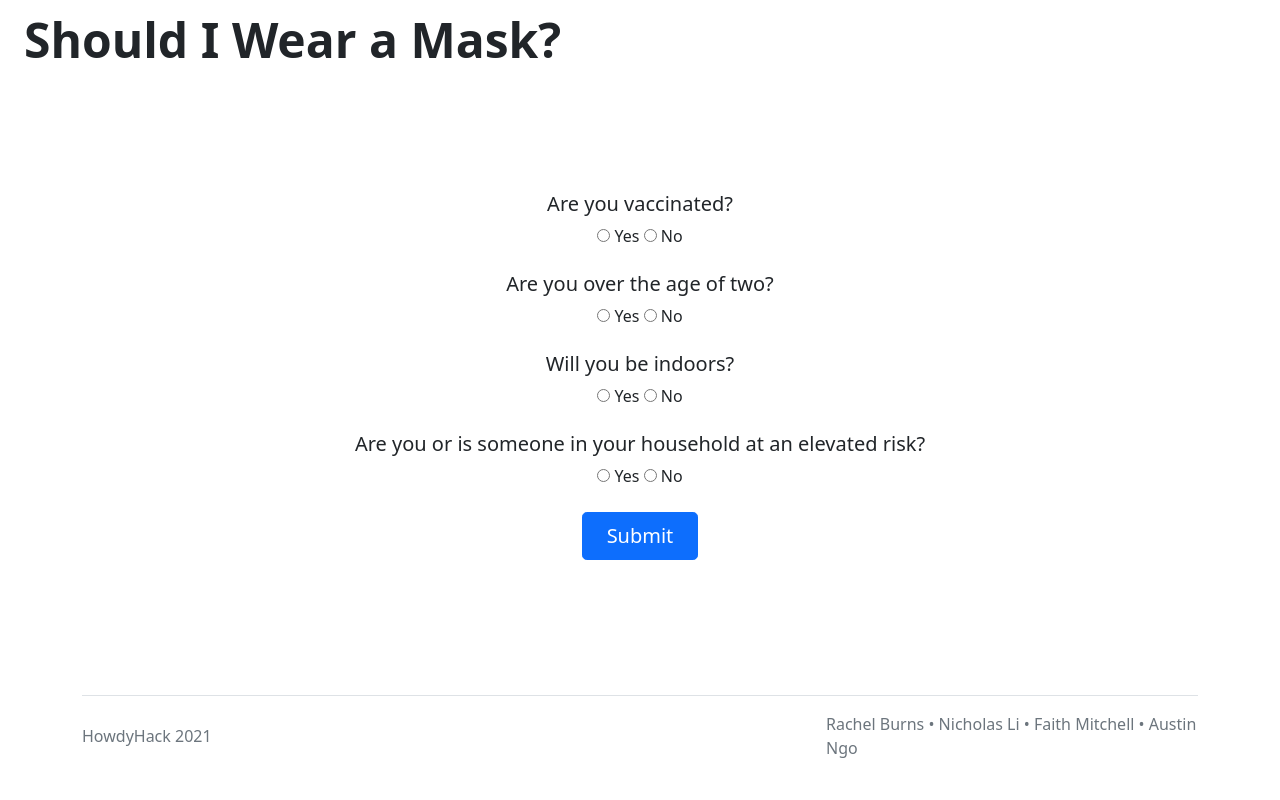
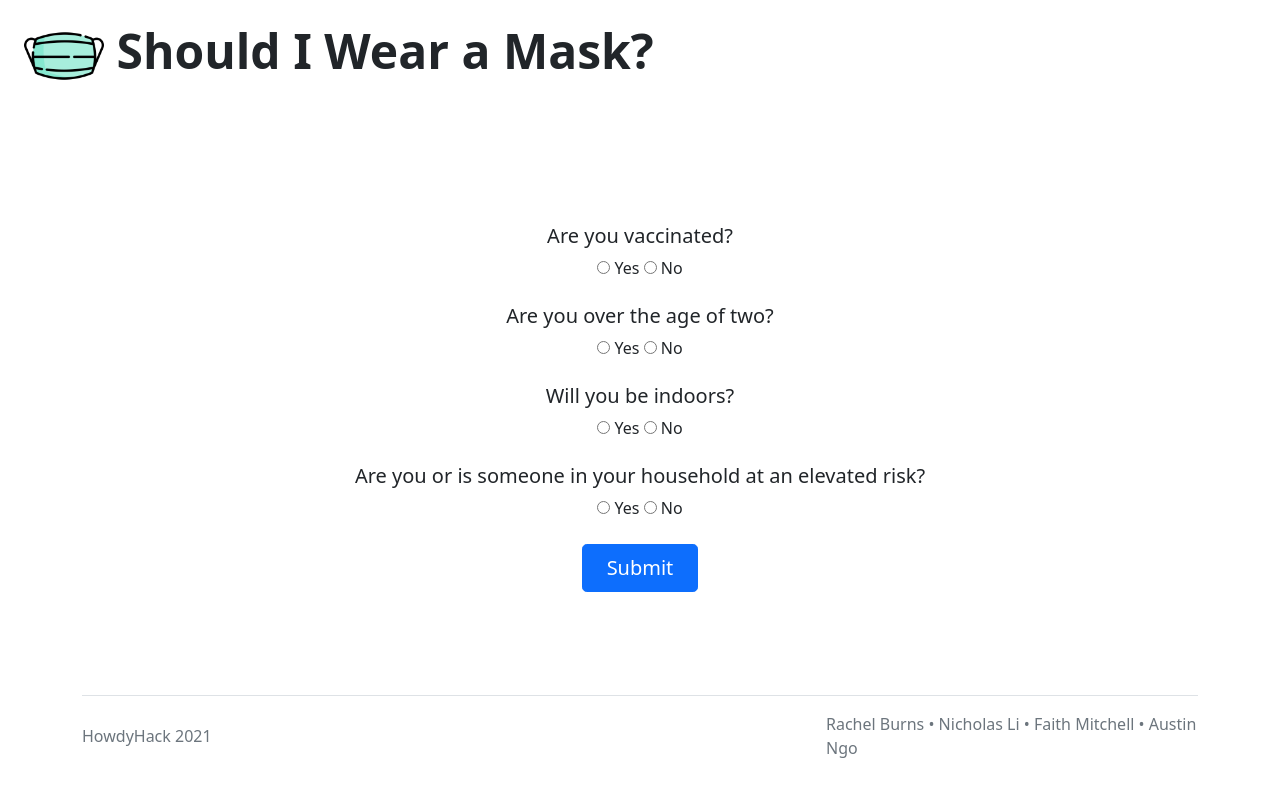
Before and after one commit to racreitien/mask-recommender-app, a Flask app: page / in a window 1280 px wide. Run offline with Flask 2, Linux system fonts and the light colour scheme.

Commit message:
added new mask logo next to title

```diff
--- a/templates/base.html
+++ b/templates/base.html
@@ -1,7 +1,6 @@
 <html>
     <head>
         <title>Should I Wear a Mask?</title>
-        <link rel="icon" type="image/png" sizes="48x48" href="/imgs/mask-icon.png">
         <!-- Bootstrap CSS styling -->
         <link href="https://cdn.jsdelivr.net/npm/bootstrap@5.1.1/dist/css/bootstrap.min.css" rel="stylesheet" integrity="sha384-F3w7mX95PdgyTmZZMECAngseQB83DfGTowi0iMjiWaeVhAn4FJkqJByhZMI3AhiU" crossorigin="anonymous">
         <link href="heroes.css" rel="stylesheet">
@@ -9,7 +8,10 @@
     </head>
     <body>
         <div class="px-4 py-3">
-            <h1 class="display-5 fw-bold lh-1 mb-3">Should I Wear a Mask?</h1>
+            <h1 class="display-5 fw-bold lh-1 mb-3">
+                <img src="../static/mask.png" width="80" height="80">
+                Should I Wear a Mask?
+            </h1>
         </div>
 
         <div class="px-4 py-5 my-5 text-center">
```
Also changed, not shown: imgs/mask-icon.png (deleted), static/mask.png (added).
